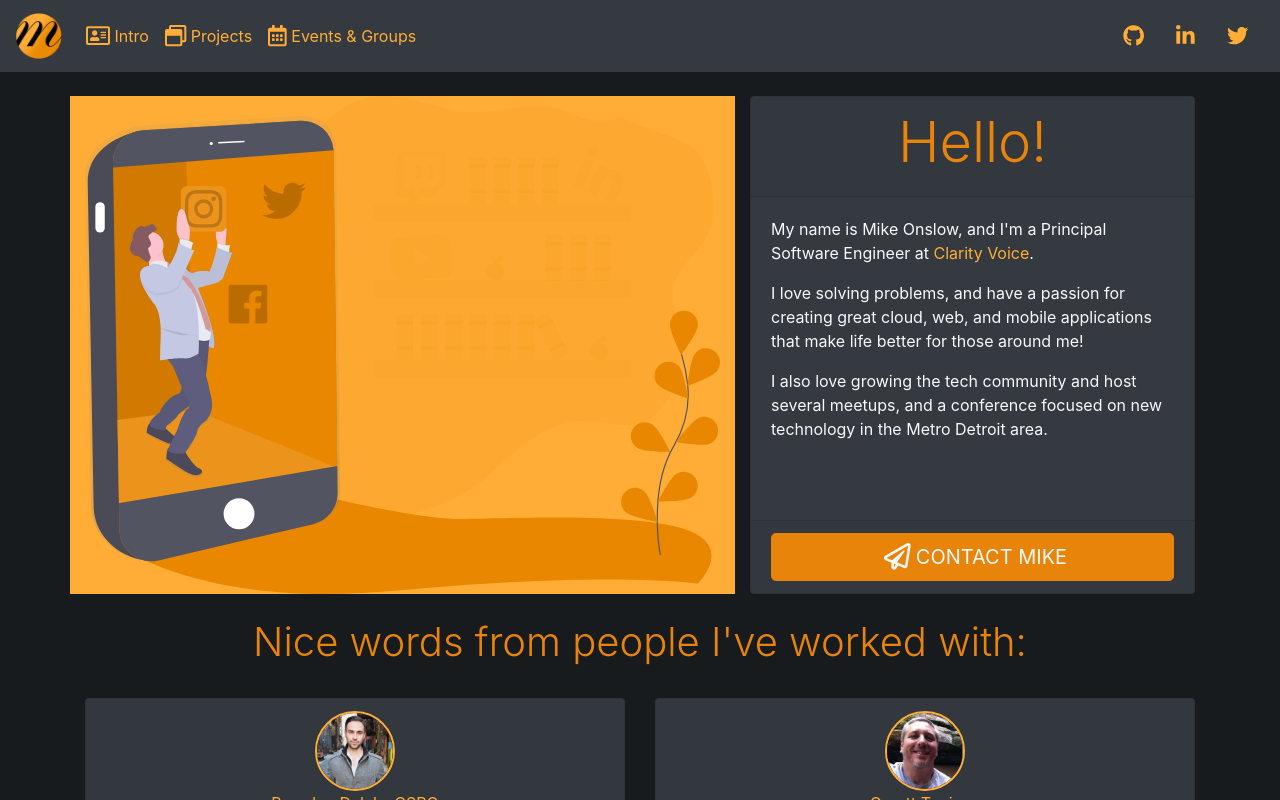
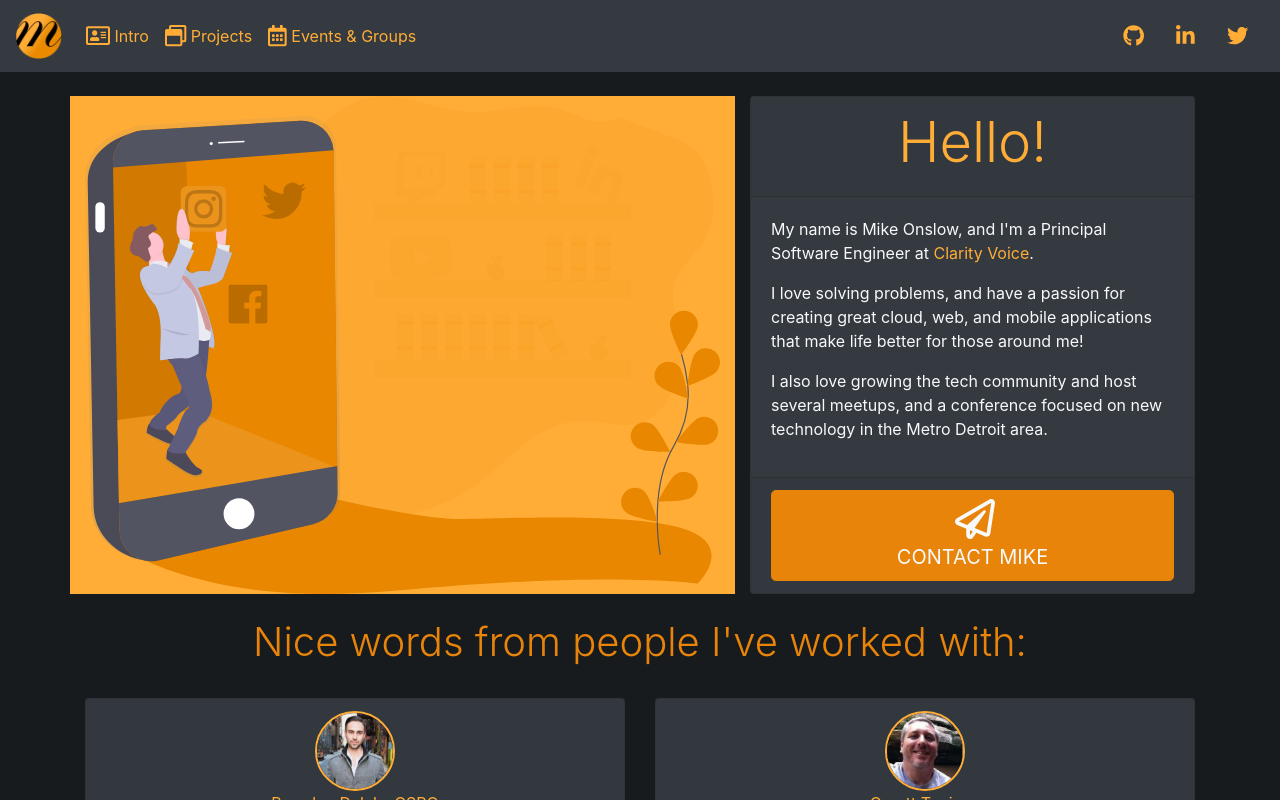
Before and after one commit to mikeonslow/mikeonslow.dev, a React (Create React App) app: page / in a window 1280 px wide. Shown: the top 800 px of the page. Built offline with nearby package versions, Linux system fonts and the light colour scheme.

Commit message:
Home updates

```diff
--- a/src/Pages/Home.js
+++ b/src/Pages/Home.js
@@ -35,7 +35,7 @@ const Home = props => {
         <Col sm={12} md={6} lg={5}>
           <Card className="" color="dark">
             <CardHeader>
-              <h1 className="display-4 text-secondary">Hello!</h1>
+              <h1 className="display-4 text-primary">Hello!</h1>
             </CardHeader>
             <CardBody>
               <CardText className="text-light">
@@ -65,7 +65,8 @@ const Home = props => {
                 className="text-light"
               >
                 &nbsp;
-                <FontAwesomeIcon icon={faPaperPlane} size="lg" /> CONTACT MIKE
+                <FontAwesomeIcon icon={faPaperPlane} size="2x" />
+                <br /> CONTACT MIKE
               </Button>
             </CardFooter>
           </Card>
```
